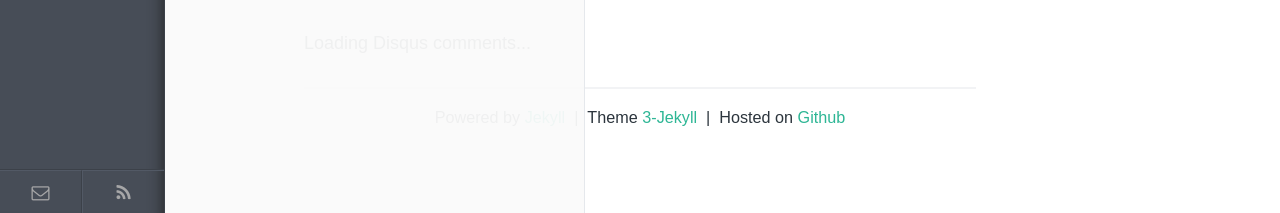
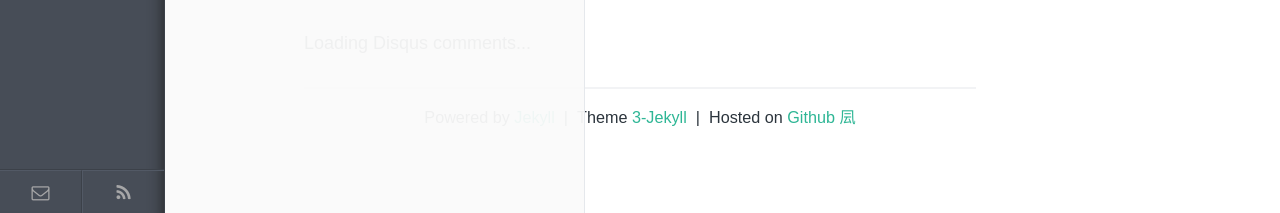
Before and after one commit to liyunf81/liyunf81.github.io, a Jekyll site: the page built from index.md, in a window 1280 px wide. Shown: the part 687-900 px from the top of the page. Built offline with Jekyll 4.4.1, drawn with Linux system fonts in a browser that asks for light colours; comment, search, counter and statistics services are not loaded.

Commit message:
自我定制

```diff
--- a/_includes/copyright.html
+++ b/_includes/copyright.html
@@ -1 +1 @@
-<p id="copyright">Powered by <a href="http://jekyllrb.com" target="_blank">Jekyll</a>&nbsp;&nbsp;|&nbsp;&nbsp;Theme <a href="https://github.com/P233/3-Jekyll" target="_blank">3-Jekyll</a>&nbsp;&nbsp;|&nbsp;&nbsp;Hosted on <a href="https://pages.github.com" target="_blank">Github</a></p>
+<p id="copyright">Powered by <a href="http://jekyllrb.com" target="_blank">Jekyll</a>&nbsp;&nbsp;|&nbsp;&nbsp;Theme <a href="https://github.com/P233/3-Jekyll" target="_blank">3-Jekyll</a>&nbsp;&nbsp;|&nbsp;&nbsp;Hosted on <a href="https://pages.github.com" target="_blank">Github</a> <a>凨</a></p>
--- a/_includes/header.html
+++ b/_includes/header.html
@@ -13,8 +13,7 @@
 {% endif %}
 
 <link rel="shortcut icon" href="{{ site.favicon }}" />
+<link rel="stylesheet" href="/assets/pygments.css" />
 
 <link rel="stylesheet" type="text/css" href="/assets/css/style.css">
-<link rel="stylesheet" type="text/css" href="/assets/css/pygments.css">
-
 <link href="/pages/rss.xml" rel="alternate" title="{{site.title}}" type="application/atom+xml">
```
